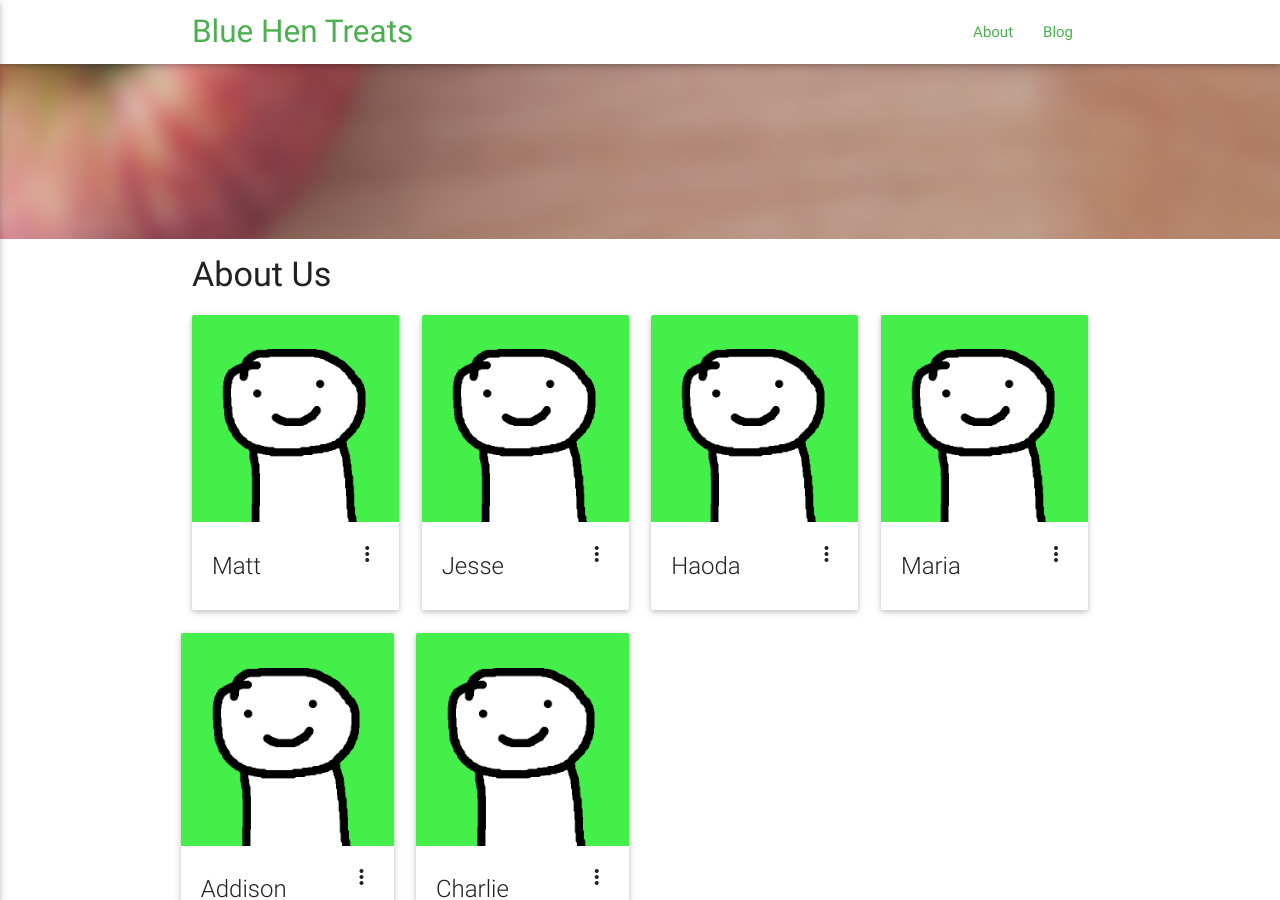
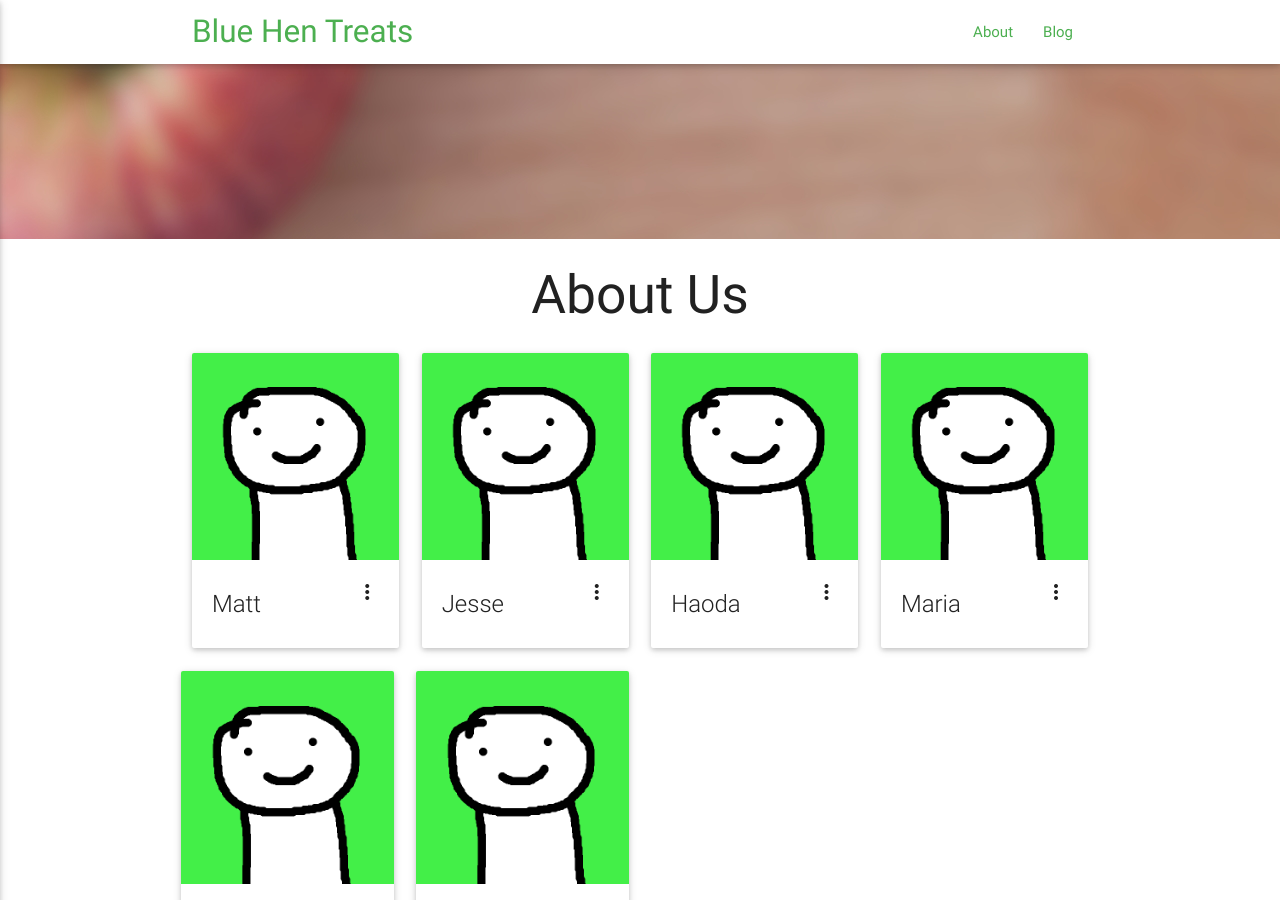
Before and after one commit to veggiedefender/bluehentreats, a Jekyll site: the page built from index.html, in a window 1280 px wide and 900 px high, scrolled down 725 px. Built offline with Jekyll 4.4.1, drawn with Linux system fonts in a browser that asks for light colours; nearby versions of some CDN libraries.

Commit message:
fix about us thing

```diff
--- a/index.html
+++ b/index.html
@@ -23,7 +23,7 @@ layout: default
   </div>
 
   <div class="container" id="about">
-      <h4>About Us</h4>
+      <h2 class="center-align">About Us</h2>
     <div class="row">
       <div class="col s3">
         <div class="card hoverable">
```
